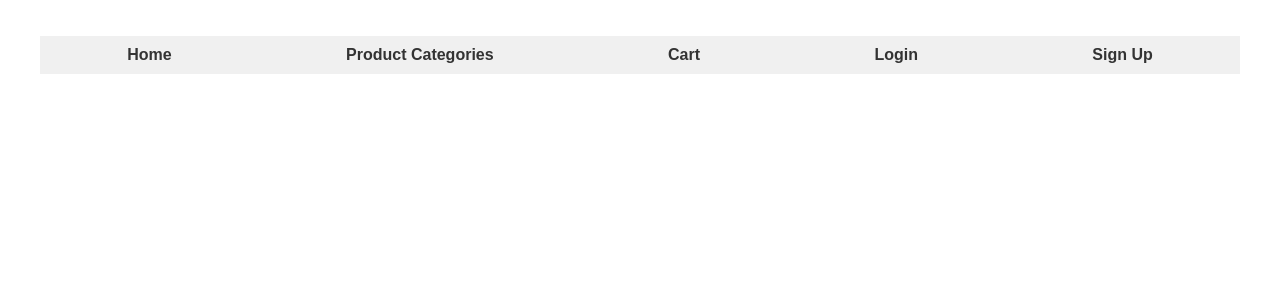
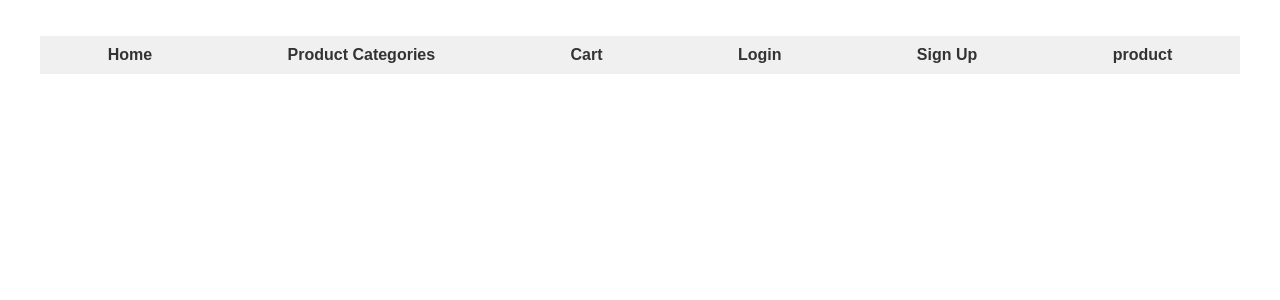
Before and after one commit to nitheesh018/shoewebsite, a React (Create React App) app: page /product in a window 1280 px wide. Shown: the top 300 px of the page. Built offline with nearby package versions, Linux system fonts and the light colour scheme.

Commit message:
small changes

```diff
--- a/src/App.js
+++ b/src/App.js
@@ -19,6 +19,7 @@ function App() {
           <Route path="/cart" element={<Cart />} />
           <Route path="/login" element={<Login />} />
           <Route path="/signup" element={<Signup />} />
+          <Route path="/product" element={<product />} />
         </Routes>
       </div>
     </Router>
--- a/src/components/Navigation.js
+++ b/src/components/Navigation.js
@@ -10,6 +10,7 @@ function Navigation() {
         <li><Link to="/cart">Cart</Link></li>
         <li><Link to="/login">Login</Link></li>
         <li><Link to="/signup">Sign Up</Link></li>
+        <li><Link to ="/product">product </Link></li>
       </ul>
     </nav>
   );
```
Also changed, not shown: src/components/product.js (added, +11 -0 lines).
